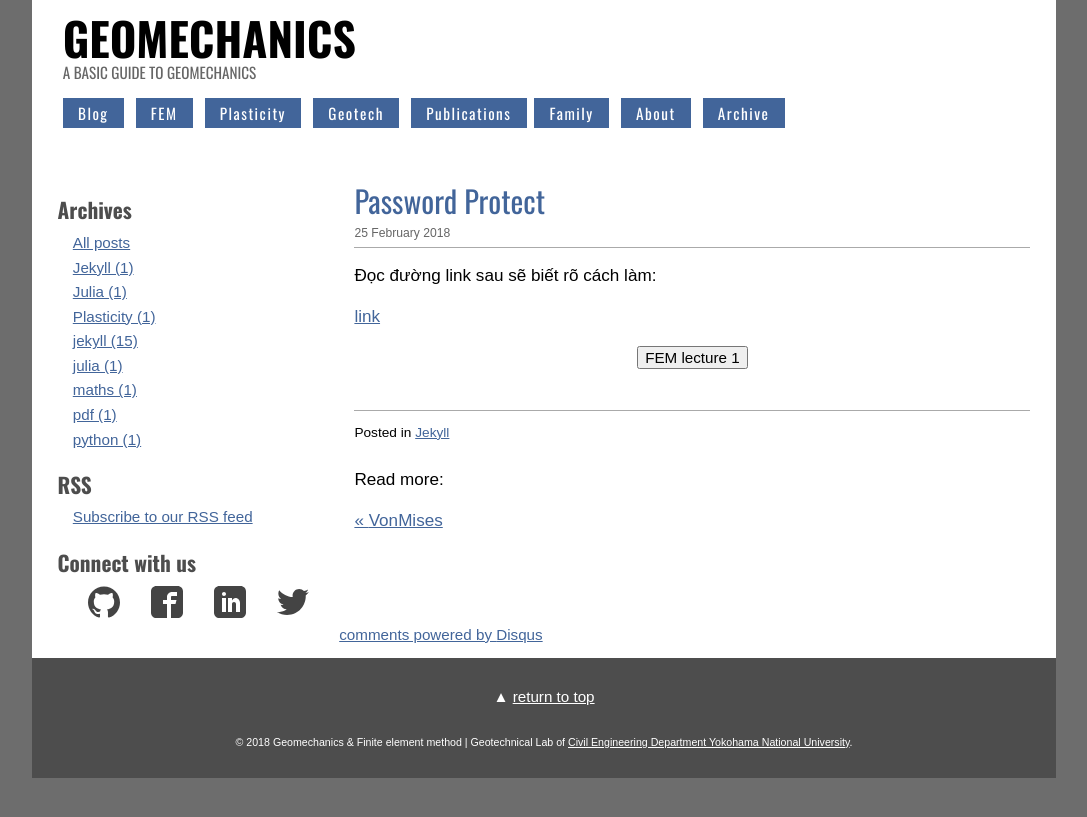
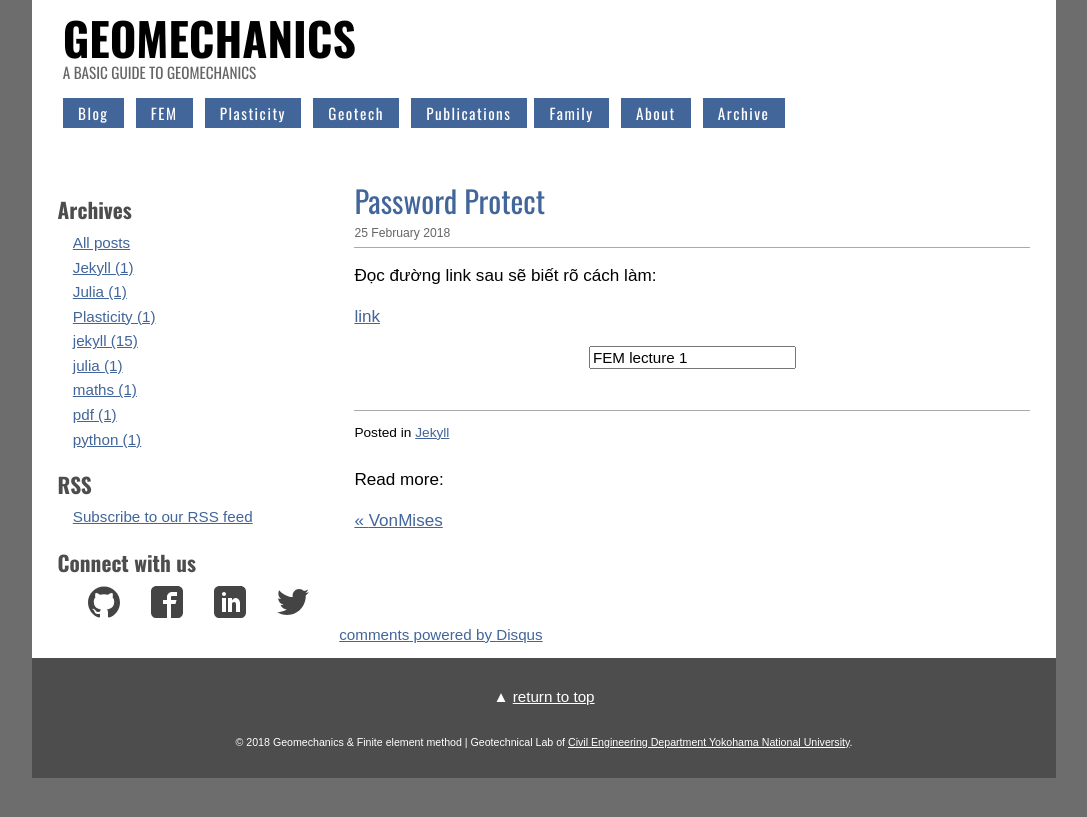
Before and after one commit to quangvunp/geomechanics, a Jekyll site: the page built from _posts/2018-02-25-password-link.md, in a window 1280 px wide. Shown: the top 817 px of the page, without its empty margins (96-1183 px from the left). Built offline with Jekyll 4.4.1, drawn with Linux system fonts in a browser that asks for light colours; comment, search, counter and statistics services are not loaded.

Commit message:
Update 2018-02-25-password-link.md

```diff
--- a/_posts/2018-02-25-password-link.md
+++ b/_posts/2018-02-25-password-link.md
@@ -33,6 +33,6 @@
 </SCRIPT>
 <CENTER>
 <FORM>
-<input type="button" value="FEM lecture 1" onClick="passWord()">
+<input type="link" value="FEM lecture 1" onClick="passWord()">
 </FORM>
 </CENTER>
```
